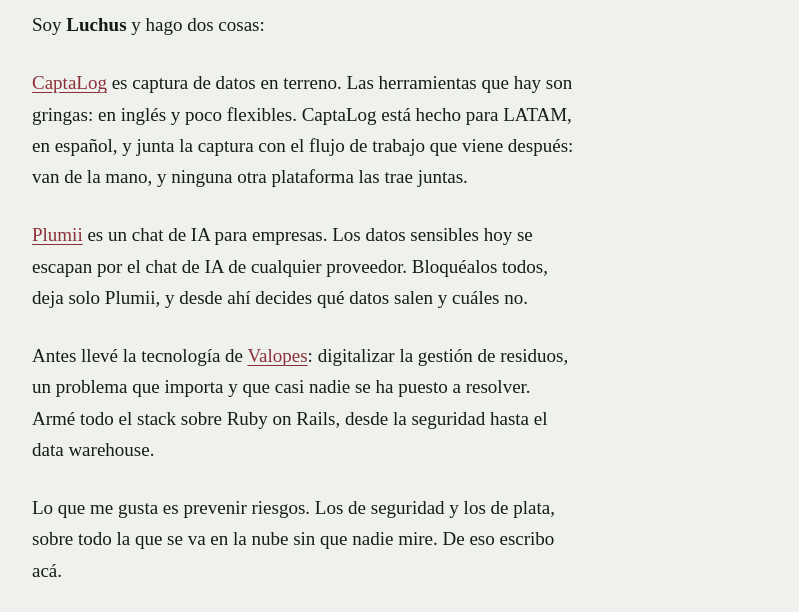
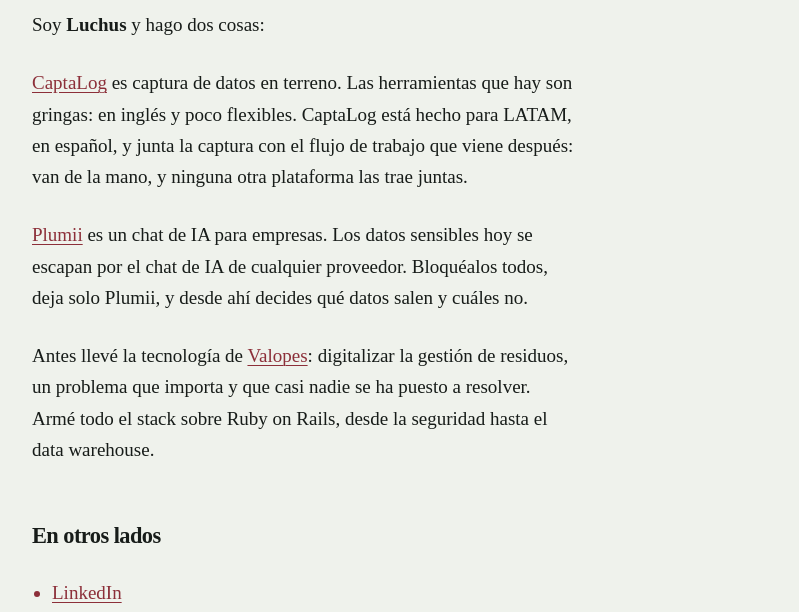
Before and after one commit to lortega/luchus-dev, an Astro site: page /sobre-mi in a window 1280 px wide. Shown: the part 188-800 px from the top of the page, without its empty margins (240-1039 px from the left). Built offline with nearby package versions, Linux system fonts and the light colour scheme; Astro itself is replaced by a stand-in of ours.

Commit message:
Actualiza sobre mí

```diff
--- a/src/pages/sobre-mi.astro
+++ b/src/pages/sobre-mi.astro
@@ -24,10 +24,6 @@ import Base from '../layouts/Base.astro';
           la gestión de residuos, un problema que importa y que casi nadie se ha puesto a resolver.
           Armé todo el stack sobre Ruby on Rails, desde la seguridad hasta el data warehouse.
         </p>
-        <p>
-          Lo que me gusta es prevenir riesgos. Los de seguridad y los de plata, sobre todo la que
-          se va en la nube sin que nadie mire. De eso escribo acá.
-        </p>
 
         <h2>En otros lados</h2>
         <ul>
```
